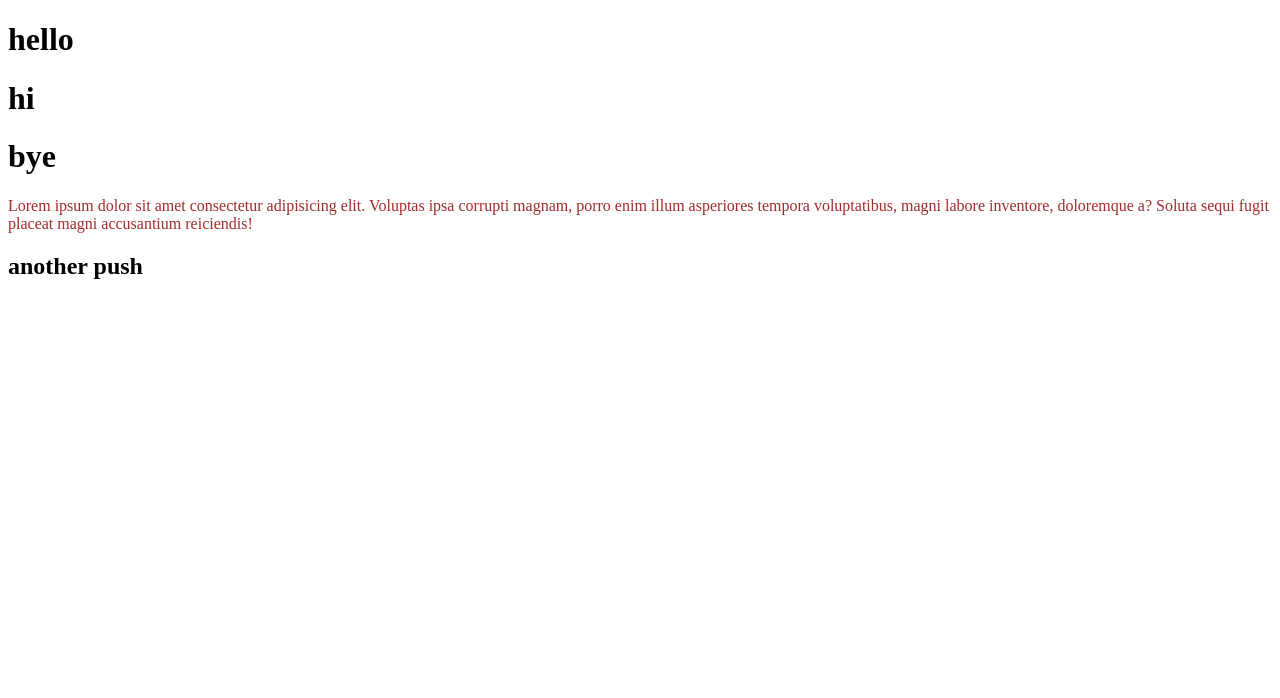
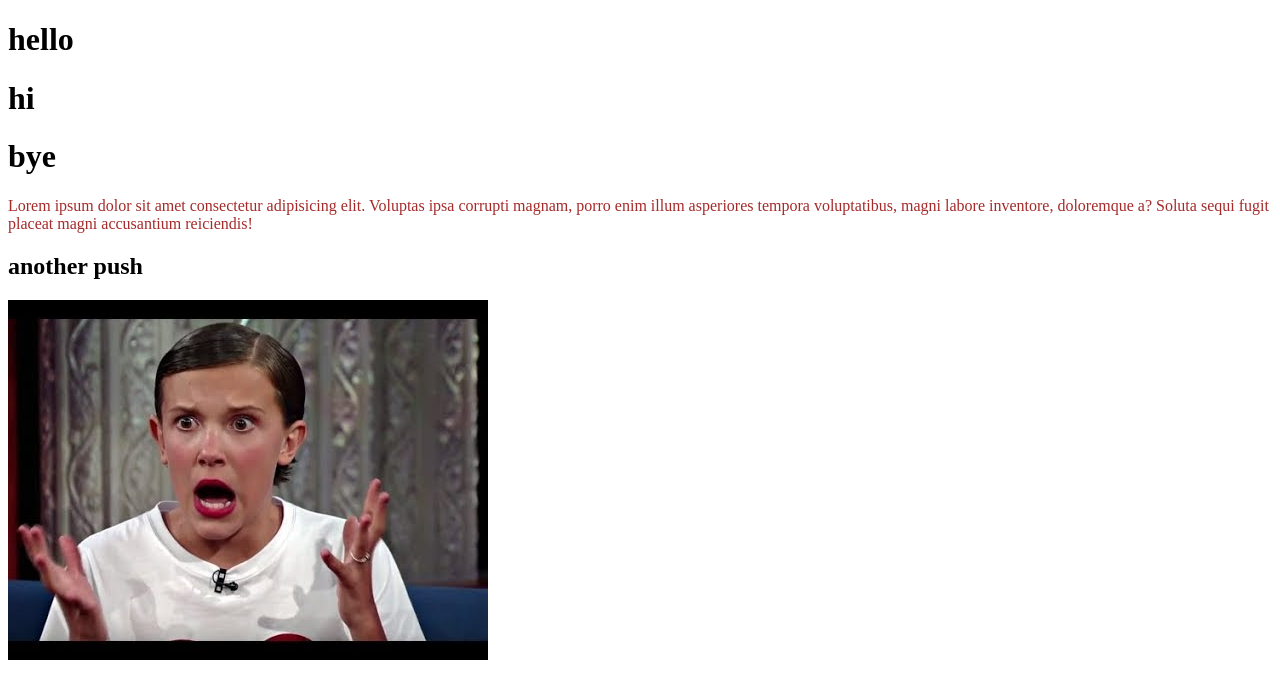
Before and after one commit to TauhidEnam/my-first-repo, a plain HTML site: page index.html in a window 1280 px wide. Drawn offline with Linux system fonts and the light colour scheme.

Commit message:
image added

```diff
--- a/index.html
+++ b/index.html
@@ -13,5 +13,6 @@
     <h1>bye</h1>
     <p>Lorem ipsum dolor sit amet consectetur adipisicing elit. Voluptas ipsa corrupti magnam, porro enim illum asperiores tempora voluptatibus, magni labore inventore, doloremque a? Soluta sequi fugit placeat magni accusantium reiciendis!</p>
     <h2>another push</h2>
+    <img src="milllie.jpg" alt="">
 </body>
 </html>
```
Also changed, not shown: milllie.jpg (added).
